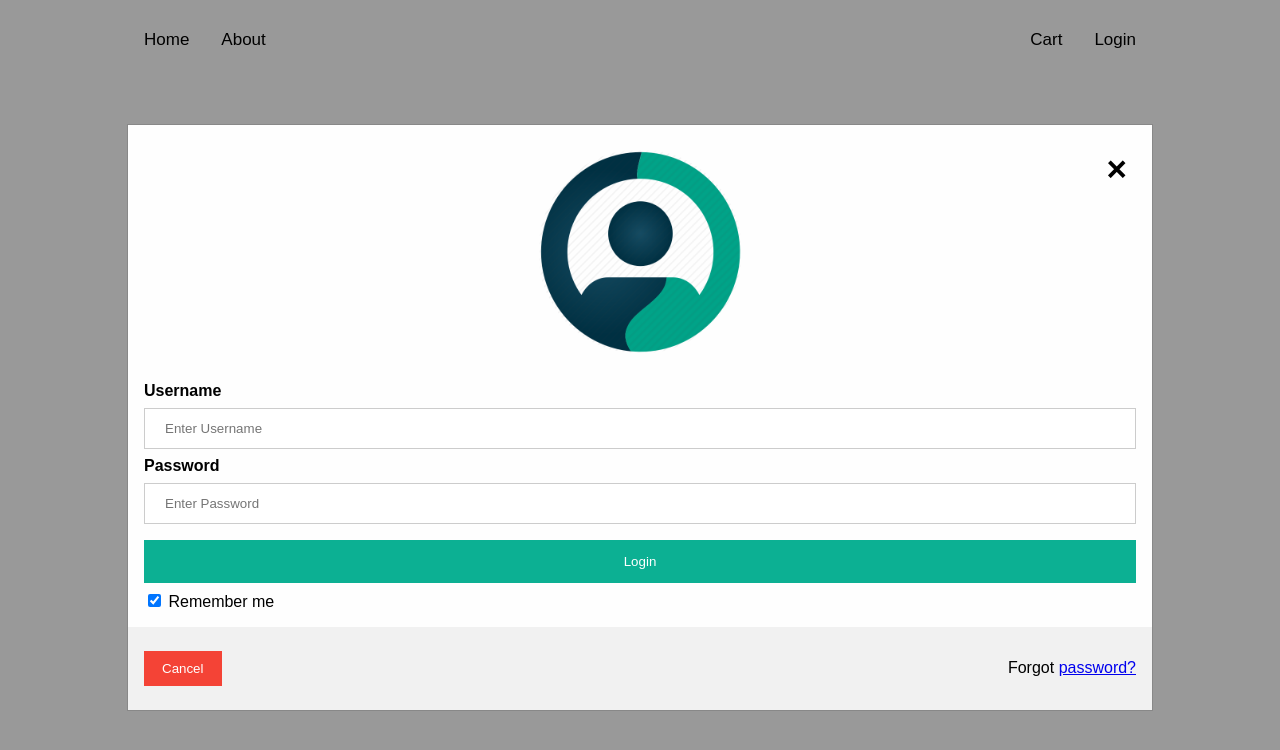
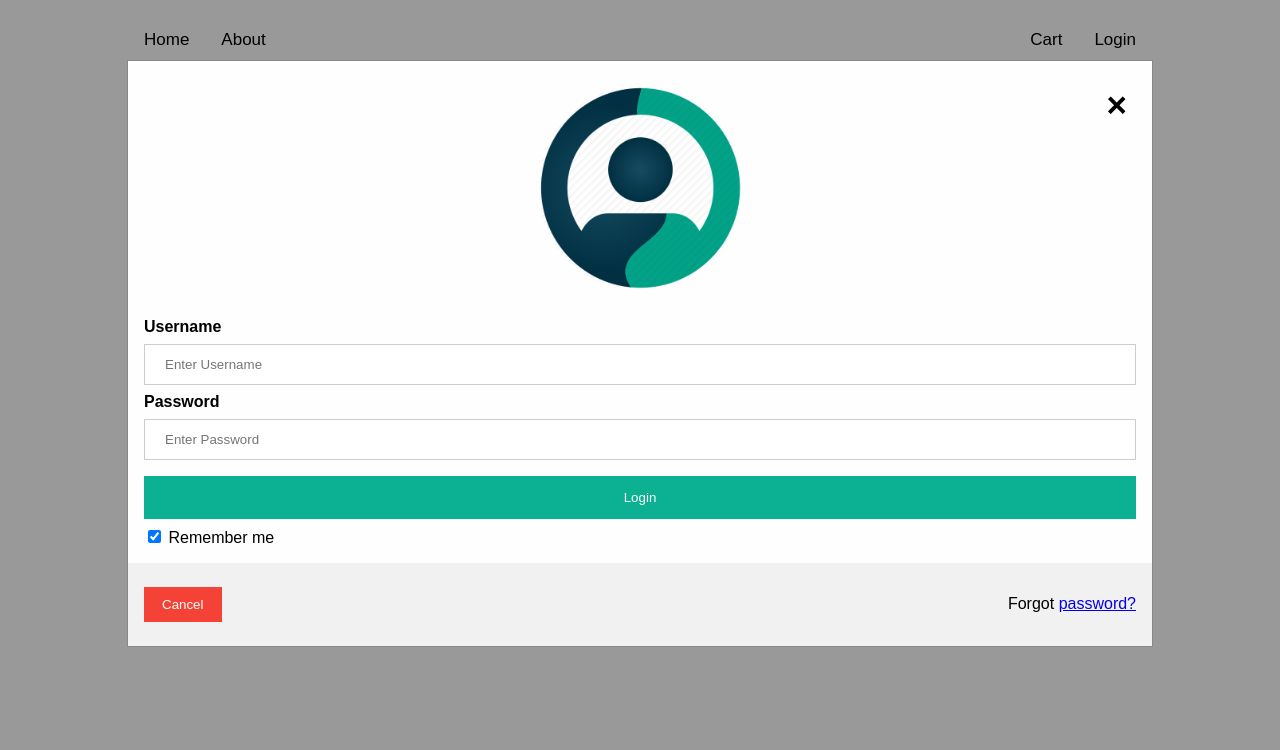
Before and after one commit to jaw0608/cse305, a website: page about.html in a window 1280 px wide. Both pictures are taken after a click on the link "Login". Drawn offline with Linux system fonts and the light colour scheme.

Commit message:
slight fix

```diff
--- a/about.html
+++ b/about.html
@@ -44,7 +44,7 @@
     </div>
 
     <div id="about">
-        <h1>This is the 305 project made by Ju-Hsin Chen and Joseph Wilson.</h1>
+        <h1>This is the 305 e-commerce project made by Ju-Hsin Chen and Joseph Wilson.</h1>
     </div>
 </body>
 
--- a/main.css
+++ b/main.css
@@ -150,7 +150,7 @@ span.psw {
 
 .modal-content {
     background-color: #fefefe;
-    margin: 5% auto 15% auto;
+    margin: 0% auto 15% auto;
     /* 5% from the top, 15% from the bottom and centered */
     border: 1px solid #888;
     width: 80%;
@@ -431,7 +431,7 @@ img {
     margin: auto;
     vertical-align: middle;
     width: 43%;
-    padding-top: 25%;
+    padding-top: 23%;
 }
 
 /*cart*/
```
